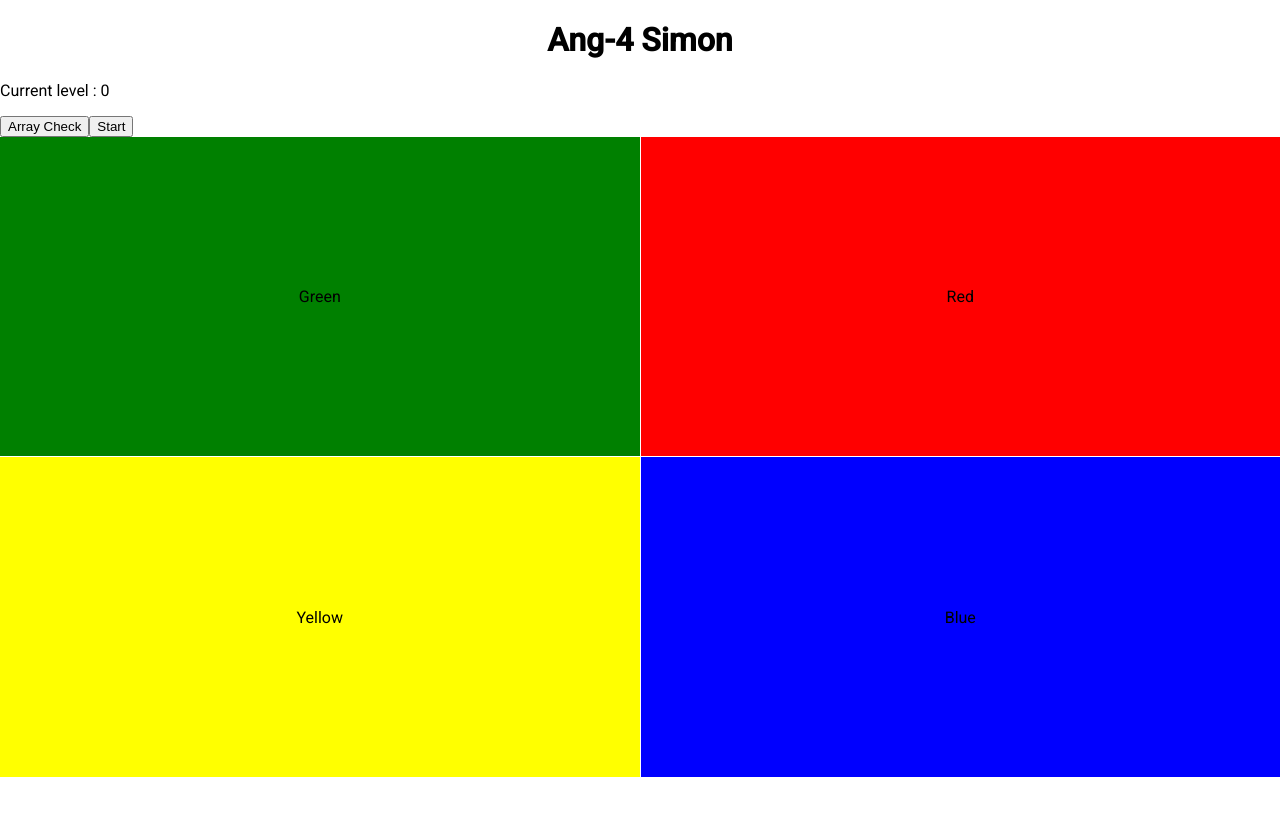
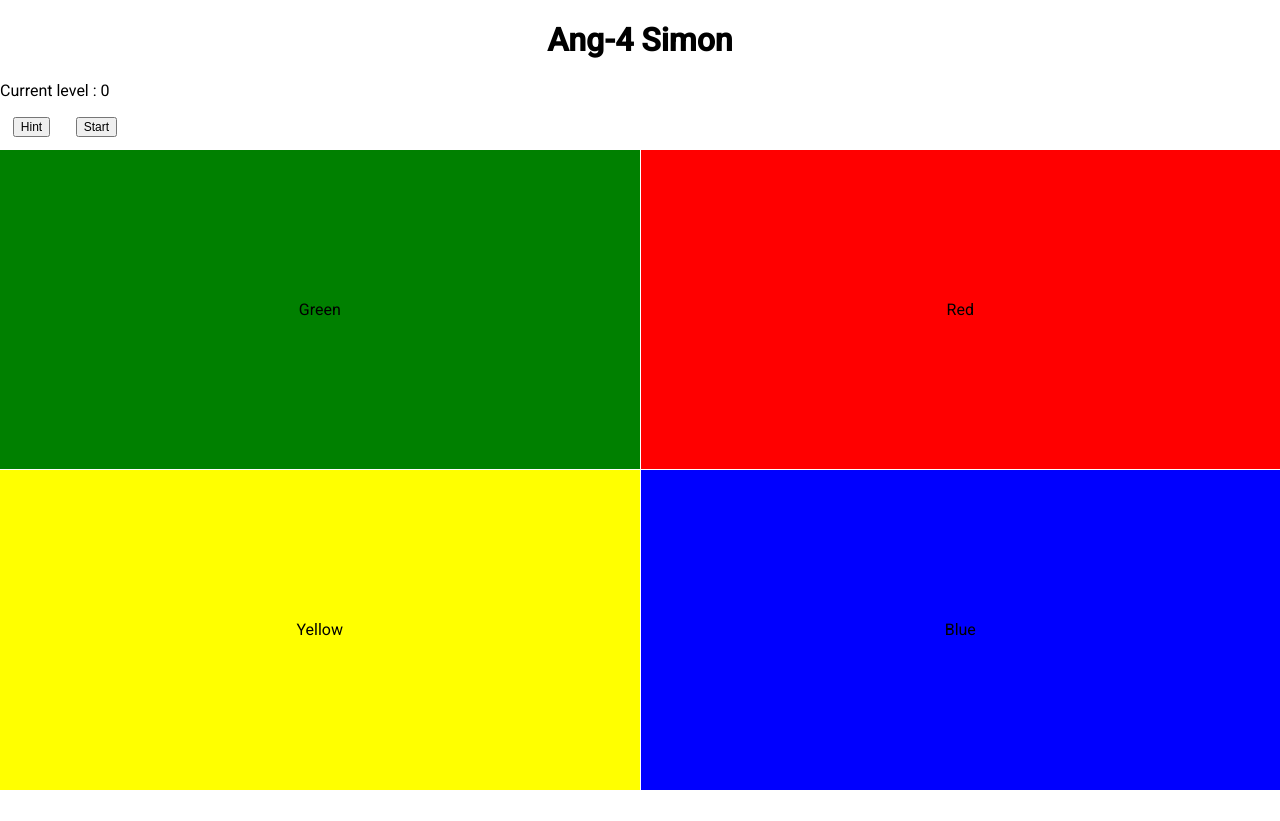
Before and after one commit to Scionoftruth/Simon, an Angular app in the folder simon/: page /game in a window 1280 px wide. Built offline with nearby package versions, Linux system fonts and the light colour scheme.

Commit message:
mvp that can be presented on friday

```diff
--- a/simon/src/app/game/game.component.css
+++ b/simon/src/app/game/game.component.css
@@ -1,29 +1,6 @@
-.green {
-    background-color: green;
- }
-
- .red {
- background-color: red;
-
+.button{
+    margin-left:1%;
+    margin-right:1%;
+    margin-bottom:1%;
+    font-size:12px;
 }
-
- .yellow {
-    background-color: yellow;
- }
-
- .blue {
-    background: blue;
- }
-
- .lightGreen{
-     background: limegreen;
- }
- .brightRed{
-    background: lightCoral;
- }
- .lightYellow{
-     background: lightgoldenrodyellow;
- }
- .lightBlue{
-     background: lightblue;
- }
--- a/simon/src/app/game/game.component.html
+++ b/simon/src/app/game/game.component.html
@@ -1,11 +1,22 @@
-<app-heading [level] = 'numLevel' [isGameOver]= 'isGameOver'></app-heading>
+<app-heading [level]='numLevel' [isGameOver]='isGameOver'></app-heading>
+<div>
+     <button class="button" (click)="showHint()">Hint</button>
+     <span *ngIf= "!isGameStart"><button class="button" (click)="startGame()">Start</button></span>
+     <span *ngIf= "isGameStart"><button class="button" (click)="resetGame()">Reset</button></span>
+     <span *ngIf="displayHint"><span *ngFor="let i of sequence" style="padding-left:1%;">{{i}}</span></span>
+</div>
 
-<button (click)="arrayCheck()">Array Check</button>
-<button (click)="startGame()">Start</button>
 <mat-grid-list cols="2" rowHeight="2:1">
-    <mat-grid-tile [style.background-color]="isClickedGreen? 'lightGreen':'green'" (click)="clickButton('green')">
-         <p>Green</p></mat-grid-tile>
-    <mat-grid-tile [style.background-color]="isClickedRed? 'lightCoral':'red'"  (click)="clickButton('red')"> <p>Red</p></mat-grid-tile>
-    <mat-grid-tile [style.background-color]="isClickedYellow? 'lightYellow':'yellow'"  (click)="clickButton('yellow')"> <p>Yellow</p></mat-grid-tile>
-    <mat-grid-tile [style.background-color]="isClickedBlue? 'lightBlue':'blue'"  (click)="clickButton('blue')"> <p>Blue</p></mat-grid-tile>
-  </mat-grid-list>
+     <mat-grid-tile [style.background-color]="isClickedGreen? 'lightGreen':'green'" (click)="clickButton('green')">
+          <p>Green</p>
+     </mat-grid-tile>
+     <mat-grid-tile [style.background-color]="isClickedRed? 'lightCoral':'red'" (click)="clickButton('red')">
+          <p>Red</p>
+     </mat-grid-tile>
+     <mat-grid-tile [style.background-color]="isClickedYellow? 'lightYellow':'yellow'" (click)="clickButton('yellow')">
+          <p>Yellow</p>
+     </mat-grid-tile>
+     <mat-grid-tile [style.background-color]="isClickedBlue? 'lightBlue':'blue'" (click)="clickButton('blue')">
+          <p>Blue</p>
+     </mat-grid-tile>
+</mat-grid-list>
--- a/simon/src/app/game/game.component.ts
+++ b/simon/src/app/game/game.component.ts
@@ -33,16 +33,23 @@ export class GameComponent implements OnInit {
   ngOnInit(): void {
   }
 
+  resetGame():void{
+    this.isGameStart = false;
+    setTimeout(()=>this.startGame(),1000);
+  }
   startGame(): void {
     console.log("gameStart "+ this.isGameStart+" game over "+ this.isGameOver);
     if (!this.isGameStart) {
 
+      //reseting game paramters
       this.isGameOver = false;
+      this.isGameStart = true;
+      this.displayHint = false;
 
-      this.isGameStart = true;
       this.sequence.length = 0;
       this.userList.length = 0;
       this.numLevel = 0;
+
       this.generateSequence();
       this.showSequence();
     }
@@ -125,6 +132,8 @@ export class GameComponent implements OnInit {
       if (this.sequence.length === this.userList.length && !this.isGameOver) {
         await this.delay(1000);
         this.userList.length = 0;
+        this.displayHint = false;
+
         this.generateSequence();
         this.showSequence();
       }
@@ -195,7 +204,9 @@ export class GameComponent implements OnInit {
 
   }
 
-  arrayCheck() {
-    console.log(this.userList)
+  //shows the sequence to the player
+  displayHint:boolean = false;
+  showHint():void {
+    this.displayHint=!this.displayHint;
   }
 }
```
